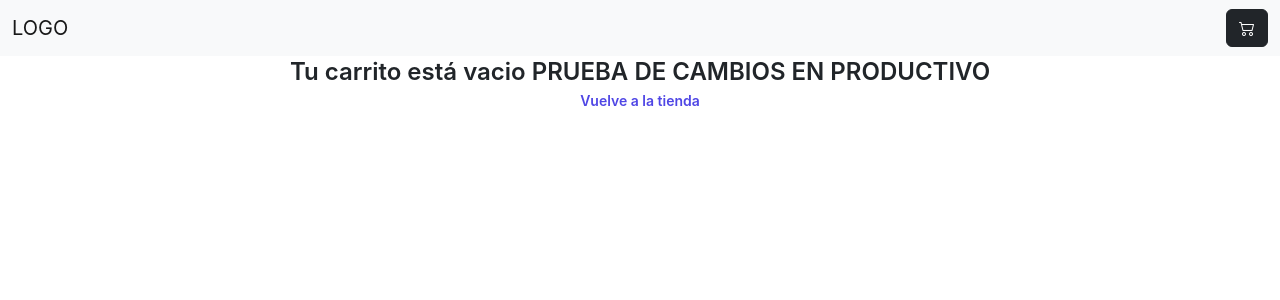
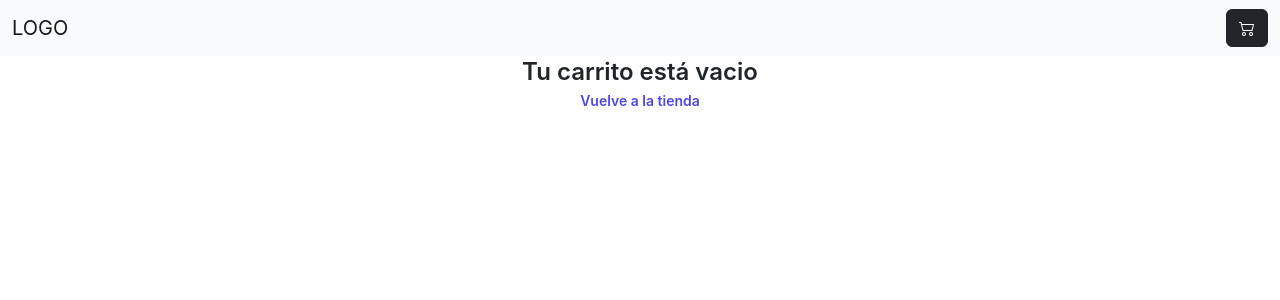
Before and after one commit to ElGuiChe/ReactECommerce, a React (Create React App) app: page /Carrito in a window 1280 px wide. Shown: the top 300 px of the page. Built offline with nearby package versions, Linux system fonts and the light colour scheme.

Commit message:
Prueba cambios Netlify

```diff
--- a/src/components/Pages/Carrito/Carrito.js
+++ b/src/components/Pages/Carrito/Carrito.js
@@ -80,7 +80,7 @@ export default function Carrito() {
   if (cart.length === 0) {
     return (
       <div className="container">
-        <h1 class="font-semibold text-2xl">Tu carrito está vacio PRUEBA DE CAMBIOS EN PRODUCTIVO</h1>
+        <h1 class="font-semibold text-2xl">Tu carrito está vacio</h1>
         <Link class="font-semibold text-indigo-600 text-sm mt-10" to="/">
           Vuelve a la tienda
         </Link>
```
